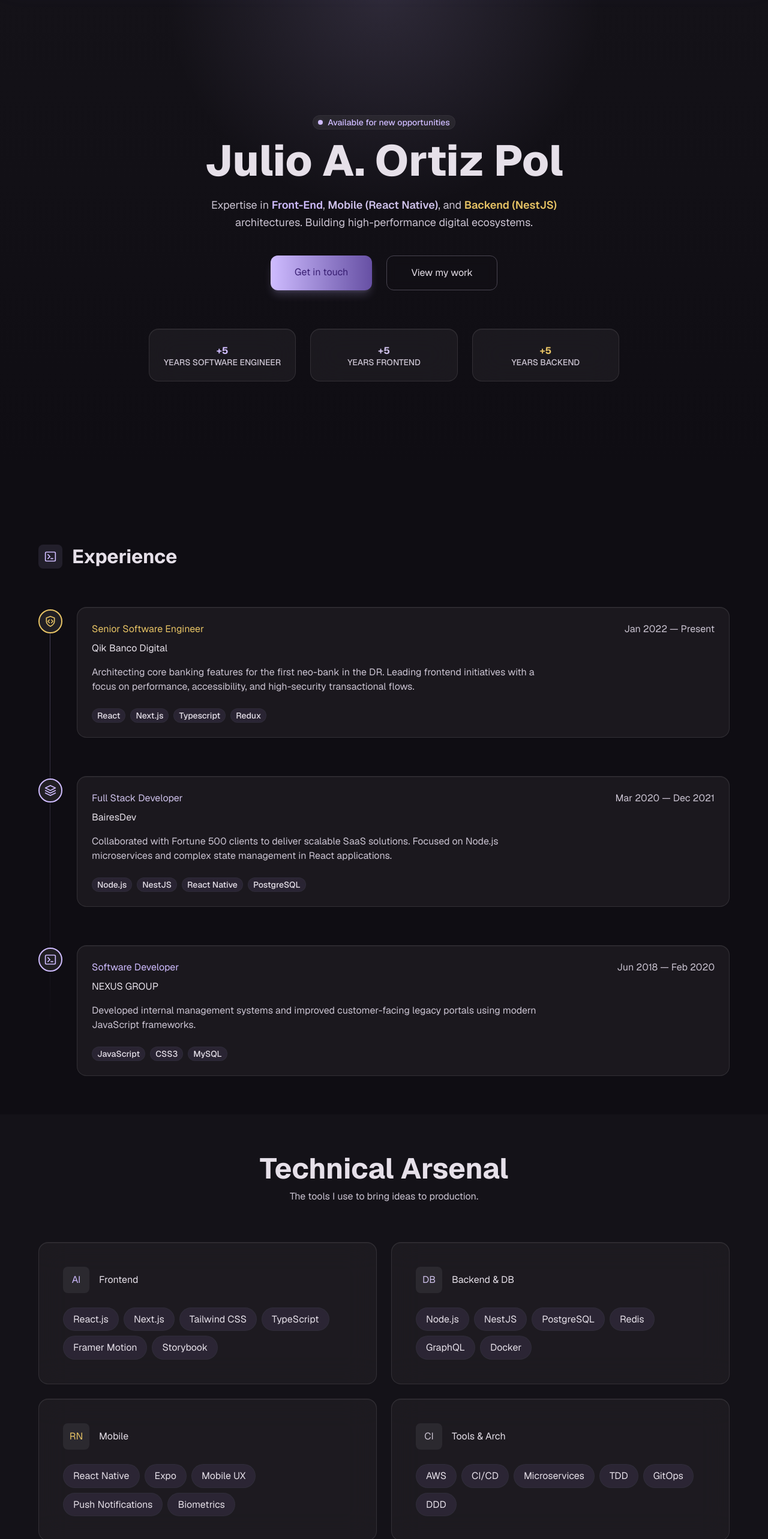
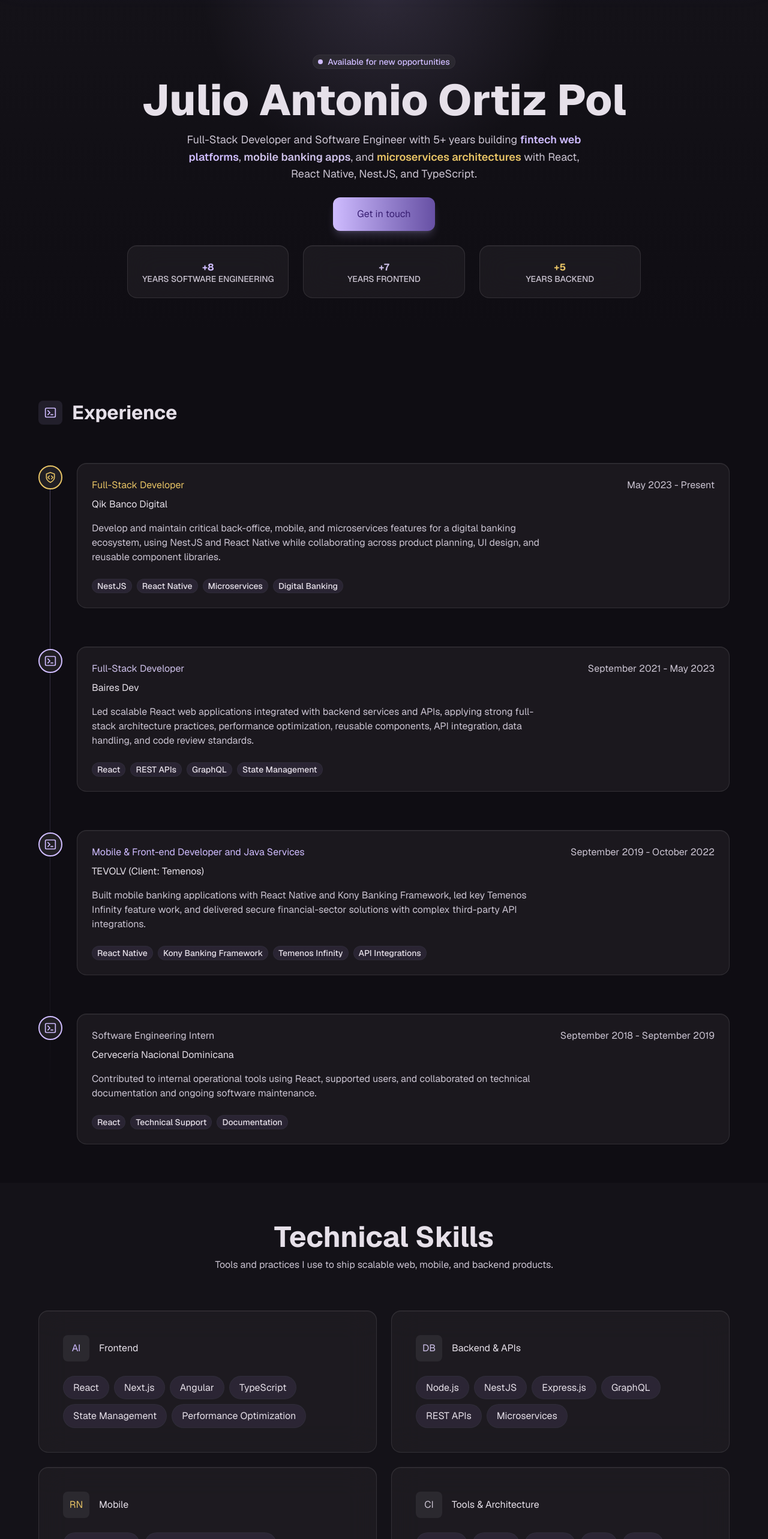
Before and after one commit to juliaoortizpol/devop, a Next.js app: page /en in a window 1280 px wide. Shown: the part 80-2646 px from the top of the page at 60% size. Built offline with nearby package versions, Linux system fonts and the light colour scheme.

Commit message:
feat: Update portfolio content and styling for Hero section

```diff
--- a/components/sections/Portfolio/HeroSection.tsx
+++ b/components/sections/Portfolio/HeroSection.tsx
@@ -9,7 +9,7 @@ interface HeroSectionProps {
 
 export function HeroSection({ content }: HeroSectionProps) {
   return (
-    <section className="relative flex min-h-[860px] items-center justify-center overflow-hidden px-gutter py-xl">
+    <section className="relative flex min-h-[560px] items-center justify-center overflow-hidden px-gutter py-md md:min-h-[620px]">
       <div className="absolute inset-0 bg-[radial-gradient(circle_at_top,rgba(207,188,255,0.14),transparent_34%),linear-gradient(180deg,rgba(20,18,24,0),#0f0d13_92%)]" />
       <div className="relative z-10 mx-auto flex max-w-container-max flex-col items-center text-center">
         <div className="mb-sm inline-flex items-center gap-xs rounded-full border border-outline-variant/30 bg-surface-container-highest/50 px-xs py-1 text-label-sm font-label-sm text-primary">
@@ -20,11 +20,11 @@ export function HeroSection({ content }: HeroSectionProps) {
           {content.availability}
         </div>
 
-        <h1 className="mb-md max-w-5xl text-5xl font-extrabold leading-none text-on-surface md:text-7xl">
+        <h1 className="mb-sm max-w-5xl text-5xl font-extrabold leading-none text-on-surface md:text-7xl">
           {content.name}
         </h1>
 
-        <p className="mx-auto mb-lg max-w-2xl text-body-lg font-body-lg text-on-surface-variant">
+        <p className="mx-auto mb-md max-w-2xl text-body-lg font-body-lg text-on-surface-variant">
           {content.summary.map((segment, index) => (
             <span
               className={segment.tone ? cn(toneText[segment.tone], "font-semibold") : undefined}
@@ -35,18 +35,12 @@ export function HeroSection({ content }: HeroSectionProps) {
           ))}
         </p>
 
-        <div className="mb-xl flex w-full flex-col justify-center gap-md sm:w-auto sm:flex-row">
+        <div className="mb-md flex w-full flex-col justify-center gap-md sm:w-auto sm:flex-row">
           <a
             className="rounded-xl bg-gradient-to-r from-primary to-primary-container px-lg py-sm text-center font-headline-md text-on-primary shadow-lg shadow-primary/20 transition-all duration-300 hover:-translate-y-1 hover:shadow-primary/40"
             href="#contact"
           >
             {content.primaryCta}
-          </a>
-          <a
-            className="rounded-xl border border-outline-variant bg-surface/30 px-lg py-sm text-center font-headline-md text-on-surface backdrop-blur-sm transition-all duration-300 hover:border-primary"
-            href="#projects"
-          >
-            {content.secondaryCta}
           </a>
         </div>
 
--- a/data/content.json
+++ b/data/content.json
@@ -1,8 +1,8 @@
 {
   "en": {
     "metadata": {
-      "title": "Julio A. Ortiz Pol | Senior Full-Stack Engineer",
-      "description": "Senior Full-Stack Engineer portfolio focused on frontend, mobile, and backend architectures."
+      "title": "Julio Antonio Ortiz Pol | Full-Stack Developer",
+      "description": "Full-Stack Developer and Software Engineer focused on fintech, digital banking, web, mobile, and microservices architectures."
     },
     "nav": {
       "logo": "JAOP.",
@@ -20,49 +20,49 @@
     "home": {
       "hero": {
         "availability": "Available for new opportunities",
-        "name": "Julio A. Ortiz Pol",
+        "name": "Julio Antonio Ortiz Pol",
         "summary": [
           {
-            "text": "Expertise in "
+            "text": "Full-Stack Developer and Software Engineer with 5+ years building "
           },
           {
-            "text": "Front-End",
+            "text": "fintech web platforms",
             "tone": "primary"
           },
           {
             "text": ", "
           },
           {
-            "text": "Mobile (React Native)",
+            "text": "mobile banking apps",
             "tone": "secondary"
           },
           {
             "text": ", and "
           },
           {
-            "text": "Backend (NestJS)",
+            "text": "microservices architectures",
             "tone": "tertiary"
           },
           {
-            "text": " architectures. Building high-performance digital ecosystems."
+            "text": " with React, React Native, NestJS, and TypeScript."
           }
         ],
         "primaryCta": "Get in touch",
         "secondaryCta": "View my work",
         "stats": [
           {
-            "value": "+5",
-            "label": "Years Software Engineer",
+            "value": "+8",
+            "label": "Years Software Engineering",
             "tone": "primary"
           },
           {
-            "value": "+5",
+            "value": "+7",
             "label": "Years Frontend",
             "tone": "secondary"
           },
           {
             "value": "+5",
-            "label": "Years Backend",
+            "label": "Years BackEnd",
             "tone": "tertiary"
           }
         ]
@@ -71,73 +71,86 @@
         "title": "Experience",
         "roles": [
           {
-            "title": "Senior Software Engineer",
+            "title": "Full-Stack Developer",
             "company": "Qik Banco Digital",
-            "period": "Jan 2022 — Present",
-            "description": "Architecting core banking features for the first neo-bank in the DR. Leading frontend initiatives with a focus on performance, accessibility, and high-security transactional flows.",
+            "period": "May 2023 - Present",
+            "description": "Develop and maintain critical back-office, mobile, and microservices features for a digital banking ecosystem, using NestJS and React Native while collaborating across product planning, UI design, and reusable component libraries.",
             "skills": [
-              "React",
-              "Next.js",
-              "Typescript",
-              "Redux"
+              "NestJS",
+              "React Native",
+              "Microservices",
+              "Digital Banking"
             ],
             "tone": "primary"
           },
           {
-            "title": "Full Stack Developer",
-            "company": "BairesDev",
-            "period": "Mar 2020 — Dec 2021",
-            "description": "Collaborated with Fortune 500 clients to deliver scalable SaaS solutions. Focused on Node.js microservices and complex state management in React applications.",
+            "title": "Full-Stack Developer",
+            "company": "Baires Dev",
+            "period": "September 2021 - May 2023",
+            "description": "Led scalable React web applications integrated with backend services and APIs, applying strong full-stack architecture practices, performance optimization, reusable components, API integration, data handling, and code review standards.",
             "skills": [
-              "Node.js",
-              "NestJS",
-              "React Native",
-              "PostgreSQL"
+              "React",
+              "REST APIs",
+              "GraphQL",
+              "State Management"
             ],
             "tone": "secondary"
           },
           {
-            "title": "Software Developer",
-            "company": "NEXUS GROUP",
-            "period": "Jun 2018 — Feb 2020",
-            "description": "Developed internal management systems and improved customer-facing legacy portals using modern JavaScript frameworks.",
+            "title": "Mobile & Front-end Developer and Java Services",
+            "company": "TEVOLV (Client: Temenos)",
+            "period": "September 2019 - October 2022",
+            "description": "Built mobile banking applications with React Native and Kony Banking Framework, led key Temenos Infinity feature work, and delivered secure financial-sector solutions with complex third-party API integrations.",
             "skills": [
-              "JavaScript",
-              "CSS3",
-              "MySQL"
+              "React Native",
+              "Kony Banking Framework",
+              "Temenos Infinity",
+              "API Integrations"
             ],
             "tone": "tertiary"
+          },
+          {
+            "title": "Software Engineering Intern",
+            "company": "Cervecería Nacional Dominicana",
+            "period": "September 2018 - September 2019",
+            "description": "Contributed to internal operational tools using React, supported users, and collaborated on technical documentation and ongoing software maintenance.",
+            "skills": [
+              "React",
+              "Technical Support",
+              "Documentation"
+            ],
+            "tone": "muted"
           }
         ]
       },
       "skills": {
-        "title": "Technical Arsenal",
-        "description": "The tools I use to bring ideas to production.",
+        "title": "Technical Skills",
+        "description": "Tools and practices I use to ship scalable web, mobile, and backend products.",
         "categories": [
           {
             "title": "Frontend",
             "icon": "spark",
             "tone": "primary",
             "skills": [
-              "React.js",
+              "React",
               "Next.js",
-              "Tailwind CSS",
+              "Angular",
               "TypeScript",
-              "Framer Motion",
-              "Storybook"
+              "State Management",
+              "Performance Optimization"
             ]
           },
           {
-            "title": "Backend & DB",
+            "title": "Backend & APIs",
             "icon": "database",
             "tone": "secondary",
             "skills": [
               "Node.js",
               "NestJS",
-              "PostgreSQL",
-              "Redis",
+              "Express.js",
               "GraphQL",
-              "Docker"
+              "REST APIs",
+              "Microservices"
             ]
           },
           {
@@ -146,23 +159,24 @@
             "tone": "tertiary",
             "skills": [
               "React Native",
-              "Expo",
-              "Mobile UX",
-              "Push Notifications",
-              "Biometrics"
+              "Kony Banking Framework",
+              "Temenos Infinity",
+              "Mobile Banking",
+              "iOS/Android Features",
+              "Mobile UI Optimization"
             ]
           },
           {
-            "title": "Tools & Arch",
+            "title": "Tools & Architecture",
             "icon": "architecture",
             "tone": "muted",
             "skills": [
-              "AWS",
+              "Docker",
               "CI/CD",
-              "Microservices",
-              "TDD",
-              "GitOps",
-              "DDD"
+              "GitHub",
+              "Jira",
+              "MCP",
+              "AI Integrations"
             ]
           }
         ]
@@ -227,15 +241,15 @@
         "socialLinks": [
           {
             "label": "Email",
-            "href": "mailto:hello@example.com"
-          },
-          {
-            "label": "GitHub",
-            "href": "#"
+            "href": "mailto:julioortizpol@gmail.com"
           },
           {
             "label": "LinkedIn",
-            "href": "#"
+            "href": "https://linkedin.com/in/jaop"
+          },
+          {
+            "label": "Portfolio",
+            "href": "https://portfolio-git-main-julioortizpol.vercel.app/"
           }
         ]
       },
@@ -243,25 +257,25 @@
         "links": [
           {
             "label": "LinkedIn",
-            "href": "#"
+            "href": "https://linkedin.com/in/jaop"
           },
           {
-            "label": "GitHub",
-            "href": "#"
+            "label": "Portfolio",
+            "href": "https://portfolio-git-main-julioortizpol.vercel.app/"
           },
           {
-            "label": "Twitter",
-            "href": "#"
+            "label": "Email",
+            "href": "mailto:julioortizpol@gmail.com"
           }
         ],
-        "copyright": "© 2026 Julio A. Ortiz Pol. Designed & Built with React & Tailwind."
+        "copyright": "© 2026 Julio Antonio Ortiz Pol. Designed & built with React & Tailwind."
       }
     }
   },
   "es": {
     "metadata": {
-      "title": "Julio A. Ortiz Pol | Ingeniero Full-Stack Senior",
-      "description": "Portafolio de Ingeniero Full-Stack Senior enfocado en arquitecturas frontend, mobile y backend."
+      "title": "Julio Antonio Ortiz Pol | Desarrollador Full-Stack",
+      "description": "Portafolio de Desarrollador Full-Stack e Ingeniero de Software enfocado en fintech, banca digital, web, mobile y microservicios."
     },
     "nav": {
       "logo": "JAOP.",
@@ -279,49 +293,49 @@
     "home": {
       "hero": {
         "availability": "Disponible para nuevas oportunidades",
-        "name": "Julio A. Ortiz Pol",
+        "name": "Julio Antonio Ortiz Pol",
         "summary": [
           {
-            "text": "Experiencia en "
+            "text": "Desarrollador Full-Stack e Ingeniero de Software con más de 5 años creando "
           },
           {
-            "text": "Front-End",
+            "text": "plataformas fintech web",
             "tone": "primary"
           },
           {
             "text": ", "
           },
           {
-            "text": "Mobile (React Native)",
+            "text": "apps móviles bancarias",
             "tone": "secondary"
           },
           {
             "text": " y "
           },
           {
-            "text": "Backend (NestJS)",
+            "text": "arquitecturas de microservicios",
             "tone": "tertiary"
           },
           {
-            "text": ". Construyendo ecosistemas digitales de alto rendimiento."
+            "text": " con React, React Native, NestJS y TypeScript."
           }
         ],
         "primaryCta": "Hablemos",
         "secondaryCta": "Ver proyectos",
         "stats": [
           {
-            "value": "+5",
-            "label": "Años como Software Engineer",
+            "value": "+8",
+            "label": "Años en ingeniería de software",
             "tone": "primary"
           },
           {
-            "value": "+5",
-            "label": "Años en Frontend",
+            "value": "+7",
+            "label": "Años en frontend",
             "tone": "secondary"
           },
           {
-            "value": "+3",
-            "label": "Años en Backend",
+            "value": "+5",
+            "label": "Años en backend",
             "tone": "tertiary"
           }
         ]
@@ -330,73 +344,86 @@
         "title": "Experiencia",
         "roles": [
           {
-            "title": "Senior Software Engineer",
+            "title": "Desarrollador Full-Stack",
             "company": "Qik Banco Digital",
-            "period": "Ene 2022 — Presente",
-            "description": "Arquitectando funcionalidades bancarias clave para el primer neo-banco de RD. Liderando iniciativas frontend con foco en rendimiento, accesibilidad y flujos transaccionales de alta seguridad.",
+            "period": "Mayo 2023 - Presente",
+            "description": "Desarrollo y mantengo funcionalidades críticas de back-office, mobile y microservicios para un ecosistema de banca digital, usando NestJS y React Native mientras colaboro en planificación de producto, diseño UI y librerías de componentes reutilizables.",
             "skills": [
-              "React",
-              "Next.js",
-              "Typescript",
-              "Redux"
+              "NestJS",
+              "React Native",
+              "Microservicios",
+              "Banca Digital"
             ],
             "tone": "primary"
           },
           {
-            "title": "Full Stack Developer",
-            "company": "BairesDev",
-            "period": "Mar 2020 — Dic 2021",
-            "description": "Colaboré con clientes Fortune 500 para entregar soluciones SaaS escalables, con foco en microservicios Node.js y manejo complejo de estado en aplicaciones React.",
+            "title": "Desarrollador Full-Stack",
+            "company": "Baires Dev",
+            "period": "Septiembre 2021 - Mayo 2023",
+            "description": "Lideré aplicaciones web React escalables integradas con servicios backend y APIs, aplicando prácticas sólidas de arquitectura full-stack, optimización de rendimiento, componentes reutilizables, integración de APIs, manejo de datos y revisión de código.",
             "skills": [
-              "Node.js",
-              "NestJS",
-              "React Native",
-              "PostgreSQL"
+              "React",
+              "REST APIs",
+              "GraphQL",
+              "State Management"
             ],
             "tone": "secondary"
           },
           {
-            "title": "Software Developer",
-            "company": "NEXUS GROUP",
-            "period": "Jun 2018 — Feb 2020",
-            "description": "Desarrollé sistemas internos de gestión y modernicé portales legacy orientados al cliente usando frameworks modernos de JavaScript.",
+            "title": "Desarrollador Mobile & Front-end y Servicios Java",
+            "company": "TEVOLV (Cliente: Temenos)",
+            "period": "Septiembre 2019 - Octubre 2022",
+            "description": "Construí aplicaciones de banca móvil con React Native y Kony Banking Framework, lideré funcionalidades clave en Temenos Infinity y entregué soluciones seguras para el sector financiero con integraciones complejas de APIs de terceros.",
             "skills": [
-              "JavaScript",
-              "CSS3",
-              "MySQL"
+              "React Native",
+              "Kony Banking Framework",
+              "Temenos Infinity",
+              "Integraciones API"
             ],
             "tone": "tertiary"
+          },
+          {
+            "title": "Pasante de Ingeniería de Software",
+            "company": "Cervecería Nacional Dominicana",
+            "period": "Septiembre 2018 - Septiembre 2019",
+            "description": "Contribuí al desarrollo y mejora de herramientas operativas internas usando React, brindé soporte técnico a usuarios y colaboré en documentación técnica y mantenimiento continuo de software.",
+            "skills": [
+              "React",
+              "Soporte Técnico",
+              "Documentación"
+            ],
+            "tone": "muted"
           }
         ]
       },
       "skills": {
-        "title": "Arsenal Técnico",
-        "description": "Las herramientas que uso para llevar ideas a producción.",
+        "title": "Habilidades Técnicas",
+        "description": "Herramientas y prácticas que uso para entregar productos web, mobile y backend escalables.",
         "categories": [
           {
             "title": "Frontend",
             "icon": "spark",
             "tone": "primary",
             "skills": [
-              "React.js",
+              "React",
               "Next.js",
-              "Tailwind CSS",
+              "Angular",
               "TypeScript",
-              "Framer Motion",
-              "Storybook"
+              "State Management",
+              "Optimización de Rendimiento"
             ]
           },
           {
-            "title": "Backend & DB",
+            "title": "Backend & APIs",
             "icon": "database",
             "tone": "secondary",
             "skills": [
               "Node.js",
               "NestJS",
-              "PostgreSQL",
-              "Redis",
+              "Express.js",
               "GraphQL",
-              "Docker"
+              "REST APIs",
+              "Microservicios"
             ]
           },
           {
@@ -405,23 +432,24 @@
             "tone": "tertiary",
             "skills": [
               "React Native",
-              "Expo",
-              "Mobile UX",
-              "Push Notifications",
-              "Biometrics"
+              "Kony Banking Framework",
+              "Temenos Infinity",
+              "Banca Móvil",
+              "Features iOS/Android",
+              "Optimización UI Mobile"
             ]
           },
           {
-            "title": "Tools & Arch",
+            "title": "Herramientas & Arquitectura",
             "icon": "architecture",
             "tone": "muted",
             "skills": [
-              "AWS",
+              "Docker",
               "CI/CD",
-              "Microservices",
-              "TDD",
-              "GitOps",
-              "DDD"
+              "GitHub",
+              "Jira",
+              "MCP",
+              "Integraciones IA"
             ]
           }
         ]
@@ -486,15 +514,15 @@
         "socialLinks": [
           {
             "label": "Email",
-            "href": "mailto:hello@example.com"
-          },
-          {
-            "label": "GitHub",
-            "href": "#"
+            "href": "mailto:julioortizpol@gmail.com"
           },
           {
             "label": "LinkedIn",
-            "href": "#"
+            "href": "https://linkedin.com/in/jaop"
+          },
+          {
+            "label": "Portafolio",
+            "href": "https://portfolio-git-main-julioortizpol.vercel.app/"
           }
         ]
       },
@@ -502,18 +530,18 @@
         "links": [
           {
             "label": "LinkedIn",
-            "href": "#"
+            "href": "https://linkedin.com/in/jaop"
           },
           {
-            "label": "GitHub",
-            "href": "#"
+            "label": "Portafolio",
+            "href": "https://portfolio-git-main-julioortizpol.vercel.app/"
           },
           {
-            "label": "Twitter",
-            "href": "#"
+            "label": "Email",
+            "href": "mailto:julioortizpol@gmail.com"
           }
         ],
-        "copyright": "© 2026 Julio A. Ortiz Pol. Diseñado y construido con React & Tailwind."
+        "copyright": "© 2026 Julio Antonio Ortiz Pol. Diseñado y construido con React & Tailwind."
       }
     }
   }
```
Also changed, not shown: components/layout/Navbar/NavActions.tsx (+0 -7 lines).
